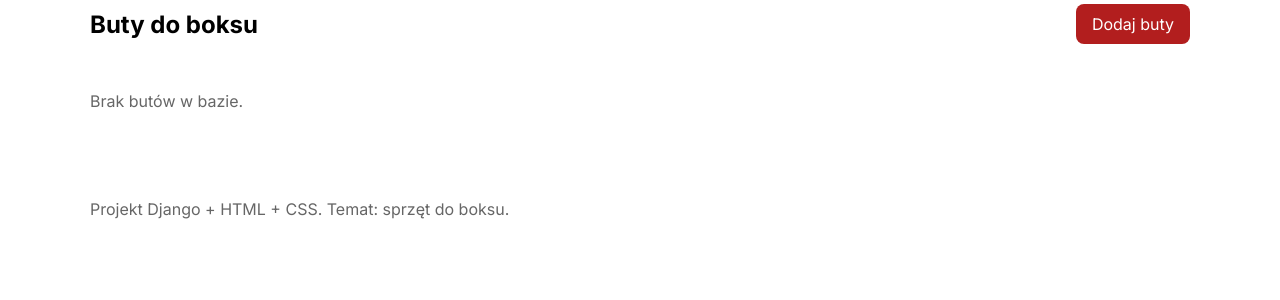
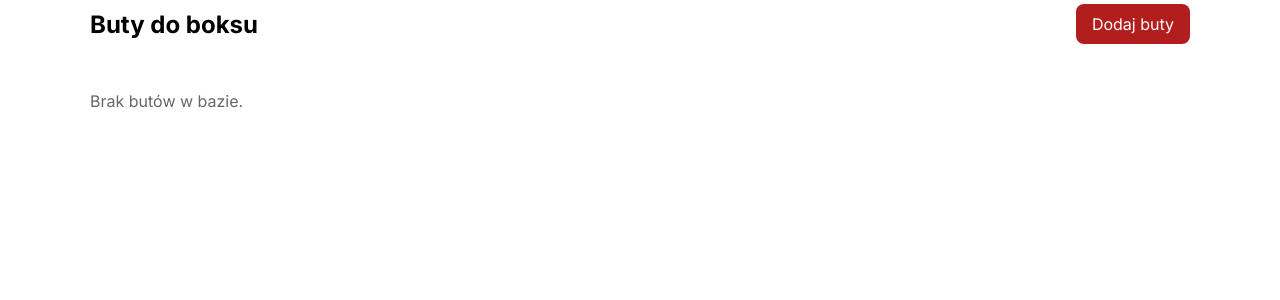
Before and after one commit to forwardtracking/projekt_zaliczeniowy_aplikacje_webowe, a Django app: page /buty/ in a window 1280 px wide. Shown: the part 261-561 px from the top of the page. Run offline with Django 4.2, Linux system fonts and the light colour scheme; data that the repository does not hold is empty.

Commit message:
Dodano instrukcje do readme i usunieto stopkęl

```diff
--- a/sklep_bokserski/sprzet/templates/sprzet/base.html
+++ b/sklep_bokserski/sprzet/templates/sprzet/base.html
@@ -39,10 +39,6 @@
       {% block content %}{% endblock %}
     </main>
 
-    <footer class="site-footer">
-      <div class="container">
-        <p>Projekt Django + HTML + CSS. Temat: sprzęt do boksu.</p>
-      </div>
-    </footer>
+
   </body>
 </html>
```
Also changed, not shown: README.md.
